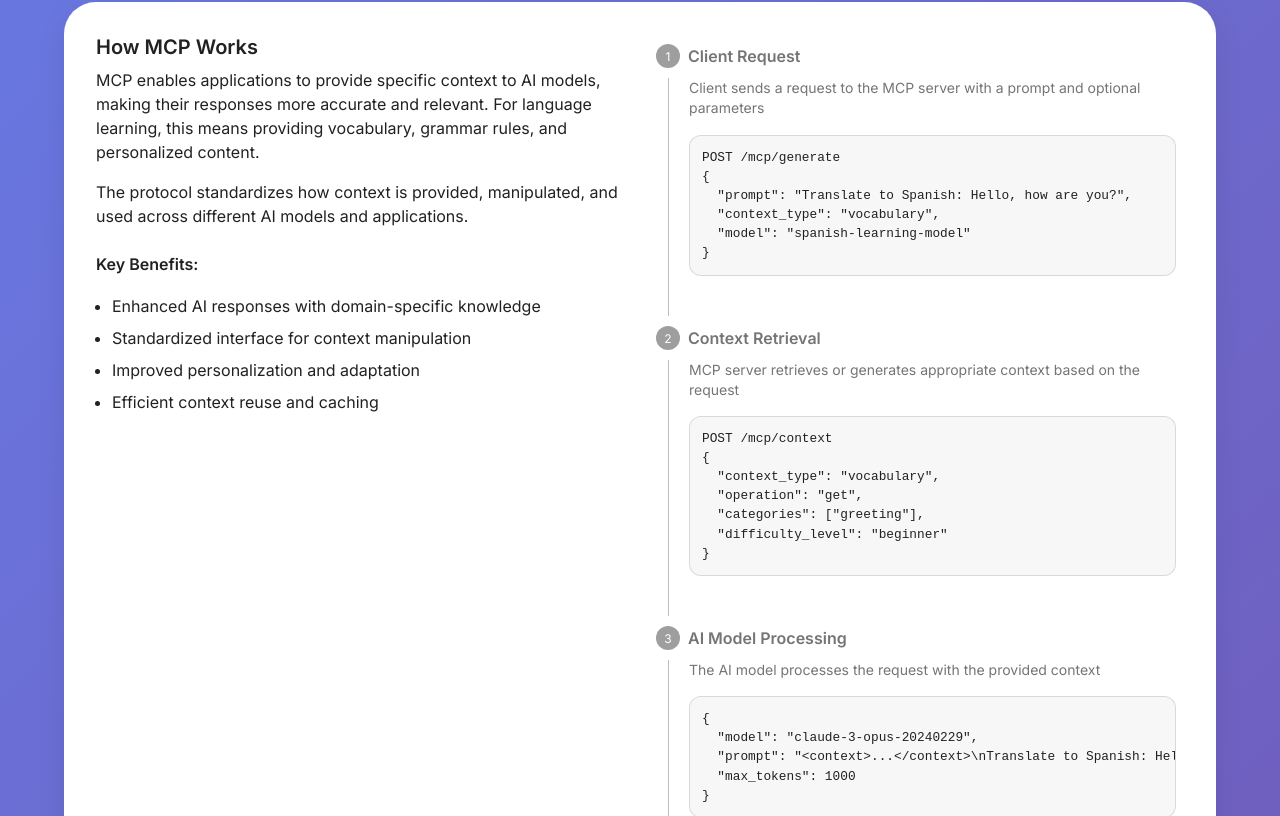
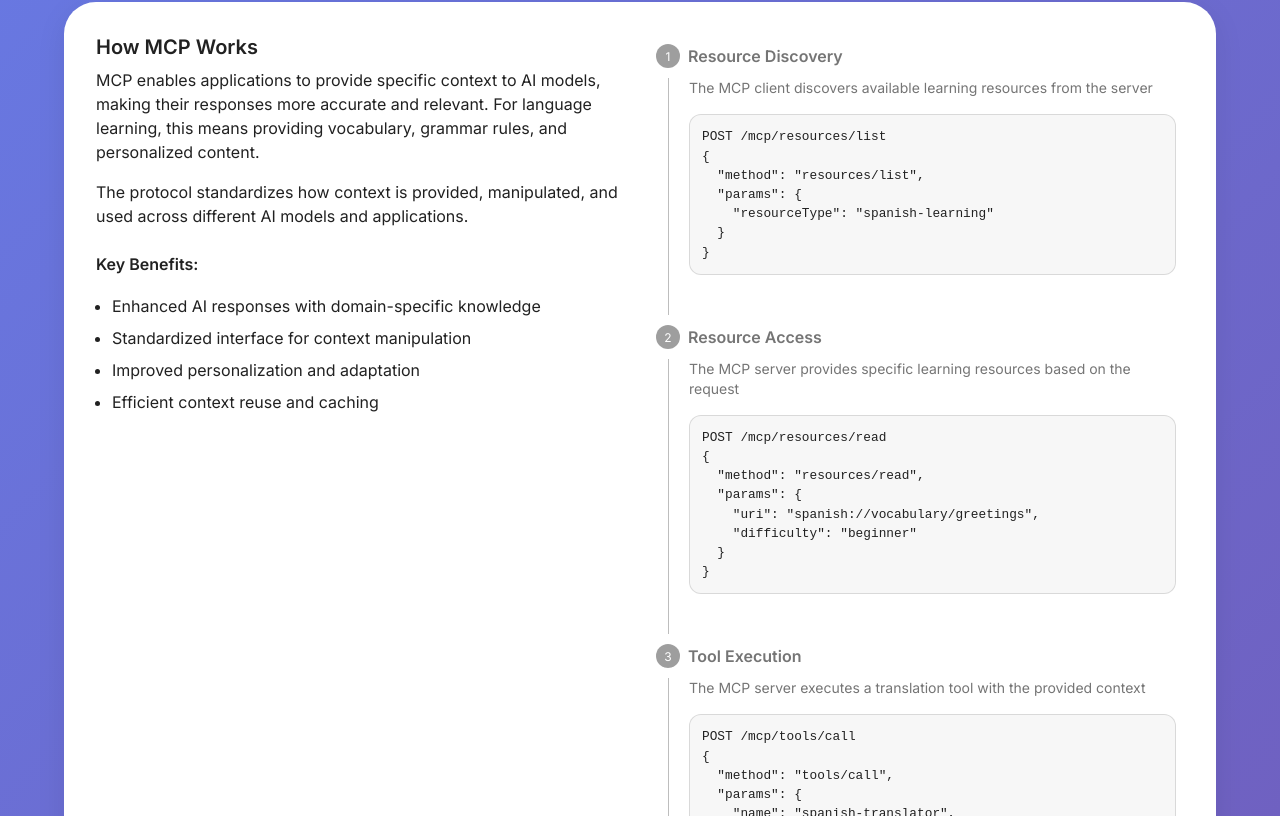
Before and after one commit to TheDThompsonDev/spanishMCPDemo, a React (Create React App) app: page / in a window 1280 px wide. Shown: the part 604-1420 px from the top of the page. Built offline with nearby package versions, Linux system fonts and the light colour scheme.

Commit message:
chore: Refactor LandingPage and labels for updated API endpoints and tool descriptions (WEB-2)

```diff
--- a/src/components/LandingPage.js
+++ b/src/components/LandingPage.js
@@ -413,10 +413,10 @@ const LandingPage = ({ onStartDemo }) => {
                         <Card variant="outlined" sx={{ height: '100%' }}>
                           <CardContent>
                             <Typography variant="h6" color="primary" gutterBottom>
-                              {labels.landingPage.apiEndpoints.sections.mcp.endpoints.models.title}
+                              {labels.landingPage.apiEndpoints.sections.mcp.endpoints.resources.title}
                             </Typography>
                             <Typography variant="body2" color="text.secondary">
-                              {labels.landingPage.apiEndpoints.sections.mcp.endpoints.models.description}
+                              {labels.landingPage.apiEndpoints.sections.mcp.endpoints.resources.description}
                             </Typography>
                           </CardContent>
                         </Card>
@@ -425,10 +425,10 @@ const LandingPage = ({ onStartDemo }) => {
                         <Card variant="outlined" sx={{ height: '100%' }}>
                           <CardContent>
                             <Typography variant="h6" color="primary" gutterBottom>
-                              {labels.landingPage.apiEndpoints.sections.mcp.endpoints.context.title}
+                              {labels.landingPage.apiEndpoints.sections.mcp.endpoints.resourceRead.title}
                             </Typography>
                             <Typography variant="body2" color="text.secondary">
-                              {labels.landingPage.apiEndpoints.sections.mcp.endpoints.context.description}
+                              {labels.landingPage.apiEndpoints.sections.mcp.endpoints.resourceRead.description}
                             </Typography>
                           </CardContent>
                         </Card>
@@ -437,10 +437,10 @@ const LandingPage = ({ onStartDemo }) => {
                         <Card variant="outlined" sx={{ height: '100%' }}>
                           <CardContent>
                             <Typography variant="h6" color="primary" gutterBottom>
-                              {labels.landingPage.apiEndpoints.sections.mcp.endpoints.generate.title}
+                              {labels.landingPage.apiEndpoints.sections.mcp.endpoints.tools.title}
                             </Typography>
                             <Typography variant="body2" color="text.secondary">
-                              {labels.landingPage.apiEndpoints.sections.mcp.endpoints.generate.description}
+                              {labels.landingPage.apiEndpoints.sections.mcp.endpoints.tools.description}
                             </Typography>
                           </CardContent>
                         </Card>
@@ -466,7 +466,7 @@ const LandingPage = ({ onStartDemo }) => {
                 >
                   <Translate sx={{ mr: 1 }} />
                   <Typography variant="subtitle1" sx={{ flexGrow: 1 }}>
-                    {labels.landingPage.apiEndpoints.sections.spanish.title}
+                    {labels.landingPage.apiEndpoints.sections.tools.title}
                   </Typography>
                   {expandedSection === 'spanish' ? <ExpandLess /> : <ExpandMore />}
                 </Box>
@@ -477,10 +477,10 @@ const LandingPage = ({ onStartDemo }) => {
                         <Card variant="outlined" sx={{ height: '100%' }}>
                           <CardContent>
                             <Typography variant="h6" color="secondary" gutterBottom>
-                              {labels.landingPage.apiEndpoints.sections.spanish.endpoints.translate.title}
+                              {labels.landingPage.apiEndpoints.sections.tools.endpoints.translator.title}
                             </Typography>
                             <Typography variant="body2" color="text.secondary">
-                              {labels.landingPage.apiEndpoints.sections.spanish.endpoints.translate.description}
+                              {labels.landingPage.apiEndpoints.sections.tools.endpoints.translator.description}
                             </Typography>
                           </CardContent>
                         </Card>
@@ -489,10 +489,22 @@ const LandingPage = ({ onStartDemo }) => {
                         <Card variant="outlined" sx={{ height: '100%' }}>
                           <CardContent>
                             <Typography variant="h6" color="secondary" gutterBottom>
-                              {labels.landingPage.apiEndpoints.sections.spanish.endpoints.conjugate.title}
+                              {labels.landingPage.apiEndpoints.sections.tools.endpoints.conjugator.title}
                             </Typography>
                             <Typography variant="body2" color="text.secondary">
-                              {labels.landingPage.apiEndpoints.sections.spanish.endpoints.conjugate.description}
+                              {labels.landingPage.apiEndpoints.sections.tools.endpoints.conjugator.description}
+                            </Typography>
+                          </CardContent>
+                        </Card>
+                      </Grid>
+                      <Grid item xs={12} md={4}>
+                        <Card variant="outlined" sx={{ height: '100%' }}>
+                          <CardContent>
+                            <Typography variant="h6" color="secondary" gutterBottom>
+                              {labels.landingPage.apiEndpoints.sections.tools.endpoints.assessor.title}
+                            </Typography>
+                            <Typography variant="body2" color="text.secondary">
+                              {labels.landingPage.apiEndpoints.sections.tools.endpoints.assessor.description}
                             </Typography>
                           </CardContent>
                         </Card>
--- a/src/labels.js
+++ b/src/labels.js
@@ -58,51 +58,61 @@ export const labels = {
   },
   mcpProtocolSteps: [
     {
-      label: "Client Request",
-      description: "Client sends a request to the MCP server with a prompt and optional parameters",
-      code: `POST /mcp/generate
+      label: "Resource Discovery",
+      description: "The MCP client discovers available learning resources from the server",
+      code: `POST /mcp/resources/list
 {
-  "prompt": "Translate to Spanish: Hello, how are you?",
-  "context_type": "vocabulary",
-  "model": "spanish-learning-model"
+  "method": "resources/list",
+  "params": {
+    "resourceType": "spanish-learning"
+  }
 }`
     },
     {
-      label: "Context Retrieval",
-      description: "MCP server retrieves or generates appropriate context based on the request",
-      code: `POST /mcp/context
+      label: "Resource Access",
+      description: "The MCP server provides specific learning resources based on the request",
+      code: `POST /mcp/resources/read
 {
-  "context_type": "vocabulary",
-  "operation": "get",
-  "categories": ["greeting"],
-  "difficulty_level": "beginner"
+  "method": "resources/read",
+  "params": {
+    "uri": "spanish://vocabulary/greetings",
+    "difficulty": "beginner"
+  }
 }`
     },
     {
-      label: "AI Model Processing",
-      description: "The AI model processes the request with the provided context",
-      code: `{
-  "model": "claude-3-opus-20240229",
-  "prompt": "<context>...</context>\\nTranslate to Spanish: Hello, how are you?",
-  "max_tokens": 1000
+      label: "Tool Execution",
+      description: "The MCP server executes a translation tool with the provided context",
+      code: `POST /mcp/tools/call
+{
+  "method": "tools/call",
+  "params": {
+    "name": "spanish-translator",
+    "arguments": {
+      "text": "Hello, how are you?",
+      "targetLanguage": "spanish",
+      "context": "casual_greeting"
+    }
+  }
 }`
     },
     {
-      label: "Response Generation",
-      description: "MCP server returns the AI-generated response to the client",
+      label: "Tool Response",
+      description: "The MCP server returns the tool execution result to the client",
       code: `{
-  "object": "generation",
-  "model": "spanish-learning-model",
-  "choices": [
-    {
-      "text": "Hola, ¿cómo estás?",
-      "finish_reason": "stop"
+  "method": "tools/call",
+  "result": {
+    "content": [
+      {
+        "type": "text",
+        "text": "Hola, ¿cómo estás?"
+      }
+    ],
+    "metadata": {
+      "confidence": 0.95,
+      "difficulty": "beginner",
+      "alternatives": ["¿Cómo te va?"]
     }
-  ],
-  "usage": {
-    "prompt_tokens": 10,
-    "completion_tokens": 7,
-    "total_tokens": 17
   }
 }`
     }
@@ -548,30 +558,51 @@ export const labels = {
         mcp: {
           title: "MCP Protocol Endpoints",
           endpoints: {
-            models: {
-              title: "GET /mcp/models",
-              description: "List available models and their capabilities"
+            resources: {
+              title: "POST /mcp/resources/list",
+              description: "Lists available learning resources including vocabulary, grammar, and exercises."
             },
-            context: {
-              title: "POST /mcp/context",
-              description: "Retrieve or manipulate context for AI interactions"
+            resourceRead: {
+              title: "POST /mcp/resources/read",
+              description: "Reads specific learning resources with contextual metadata."
             },
-            generate: {
-              title: "POST /mcp/generate",
-              description: "Generate text using the AI model with context"
+            tools: {
+              title: "POST /mcp/tools/call",
+              description: "Executes learning tools like translation and conjugation with context."
             }
           }
         },
-        spanish: {
-          title: "Spanish Learning API Endpoints",
+        tools: {
+          title: "MCP Learning Tools",
           endpoints: {
-            translate: {
-              title: "POST /api/translate",
-              description: "Translate text between English and Spanish"
+            translator: {
+              title: "spanish-translator",
+              description: "Context-aware translation tool between English and Spanish."
             },
-            conjugate: {
-              title: "POST /api/conjugate",
-              description: "Conjugate Spanish verbs in different tenses"
+            conjugator: {
+              title: "verb-conjugator",
+              description: "Comprehensive Spanish verb conjugation with contextual examples."
+            },
+            assessor: {
+              title: "skill-assessor",
+              description: "Skill assessment tool with personalized learning recommendations."
+            }
+          }
+        },
+        session: {
+          title: "Session Management Endpoints",
+          endpoints: {
+            start: {
+              title: "POST /api/session/start",
+              description: "Starts a new learning session with specified type and lesson parameters."
+            },
+            end: {
+              title: "POST /api/session/end",
+              description: "Ends an active learning session and saves progress data."
+            },
+            progress: {
+              title: "GET /api/progress",
+              description: "Retrieves detailed learning progress and analytics for the user."
             }
           }
         }
```
Also changed, not shown: 8 other files (tests, documents, lock files or other folders).
